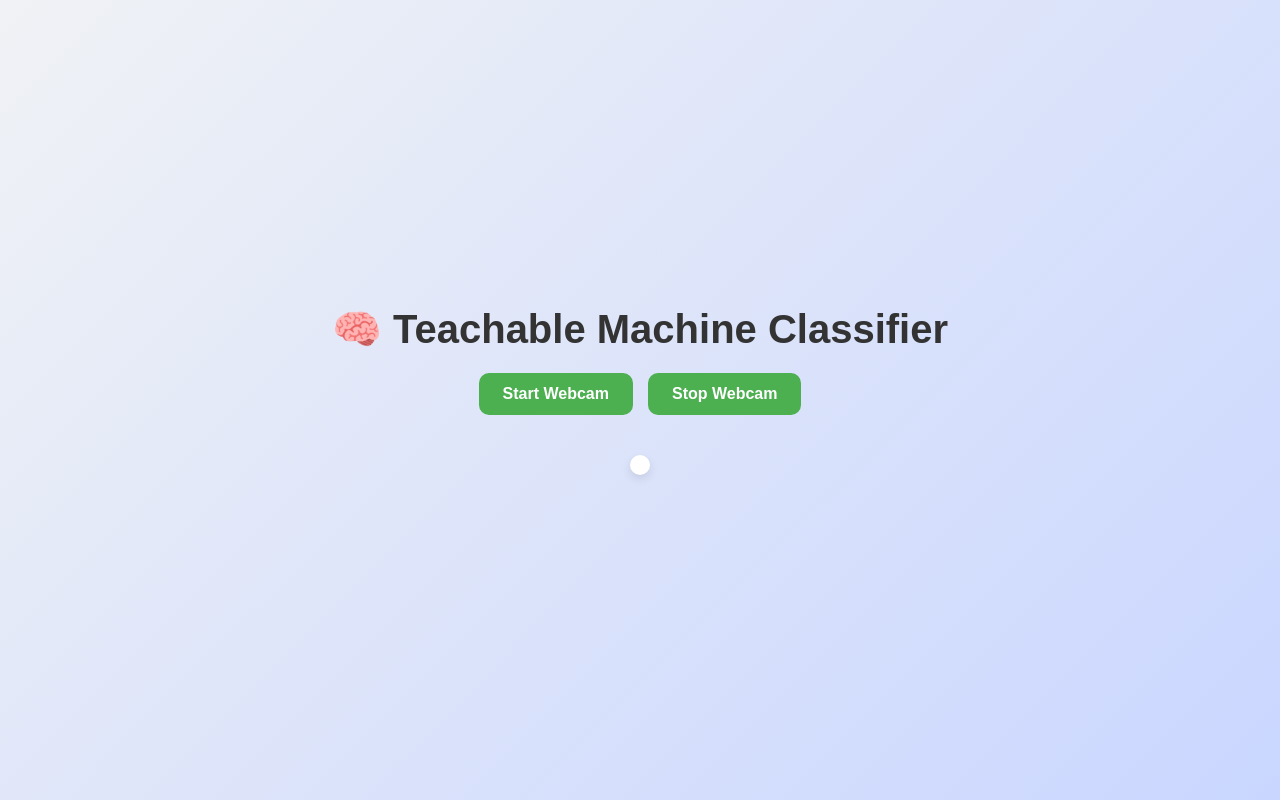
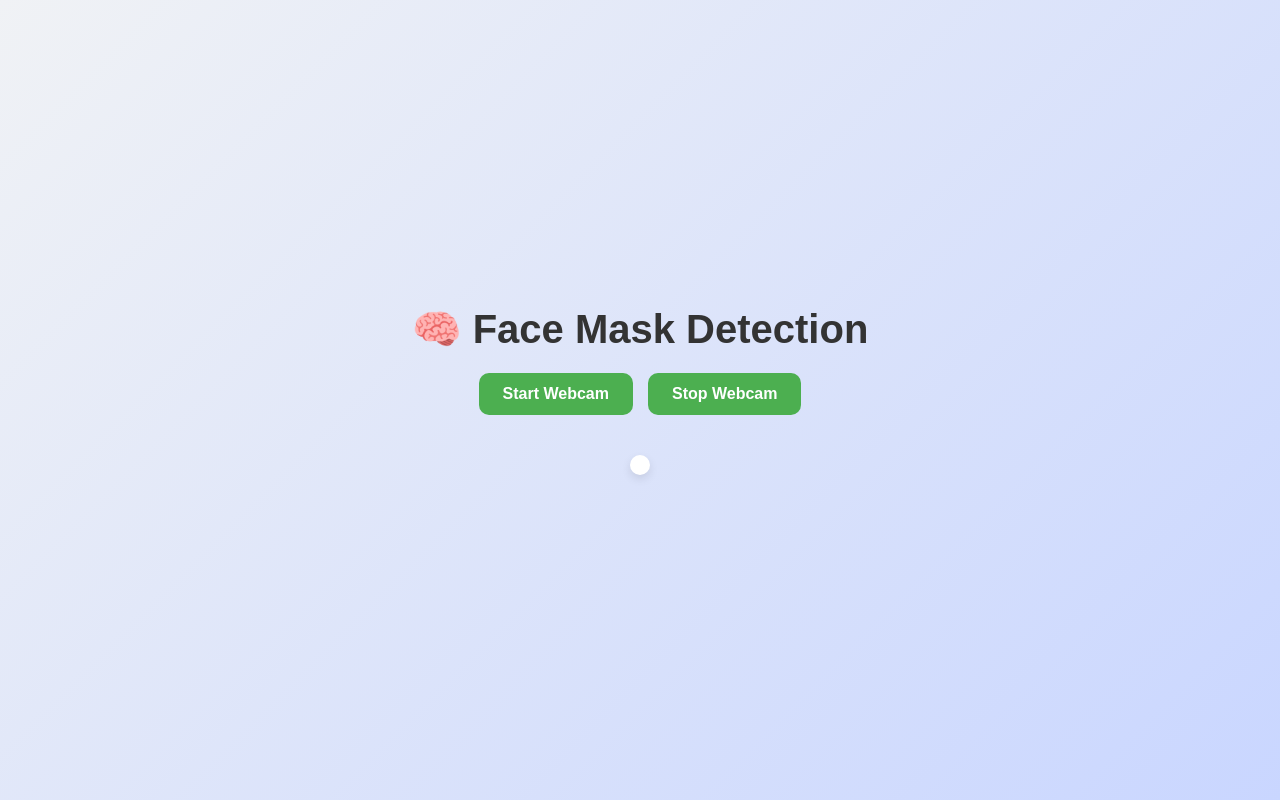
Before and after one commit to SusheelKumarMalepati/face_mask_detection, a plain HTML site: page index.html in a window 1280 px wide. Drawn offline with Linux system fonts and the light colour scheme.

Commit message:
Update index.html

```diff
--- a/index.html
+++ b/index.html
@@ -85,7 +85,7 @@
 </head>
 <body>
 
-    <h1>🧠 Teachable Machine Classifier</h1>
+    <h1>🧠 Face Mask Detection</h1>
 
     <div id="controls">
         <button onclick="init()">Start Webcam</button>
```
